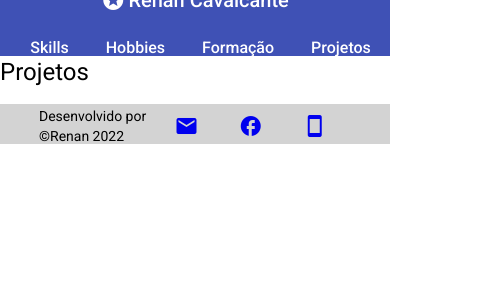
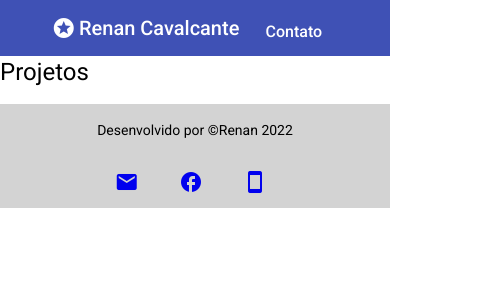
Before and after one commit to renanrcs/myPortifolio, an Angular app: page / in a window 390 px wide. Shown: the top 300 px of the page, 485 px wide, since content can reach past the window. Built offline with nearby package versions, Linux system fonts and the light colour scheme.

Commit message:
appling responsive for herader and footer

```diff
--- a/src/app/sharepage/footer/footer.component.css
+++ b/src/app/sharepage/footer/footer.component.css
@@ -29,3 +29,21 @@ mat-list{
 mat-list-item{
   margin-right: 5px;
 }
+
+/*
+========================
+          MOBILE
+========================
+*/
+
+@media screen and (max-width: 767px) {
+  mat-list{
+    text-align: center;
+  }
+
+  .div-footer{
+    flex-direction: column;
+    justify-content: center;
+    height: auto;
+  }
+}
--- a/src/app/sharepage/header/header.component.css
+++ b/src/app/sharepage/header/header.component.css
@@ -6,6 +6,7 @@
 mat-toolbar{
   width: 100%;
 }
+
 .div-header{
   width: 80%;
   margin: 0 auto;
@@ -36,12 +37,25 @@ a{
   color: #FFF;
 }
 
-@media screen and (max-width: 768px) {
+/*
+========================
+          MOBILE
+========================
+*/
+
+@media screen and (max-width: 767px) {
 
   .div-header{
-    flex-direction: column;
-    justify-content: space-around;
-    align-items: center;
+    /* justify-content: space-around; */
+  }
+
+  mat-list > *{
+    display: none;
+  }
+
+  mat-list-item:nth-last-child(1){
+    margin-right: 0;
+    display: block;
   }
 
 }
```
